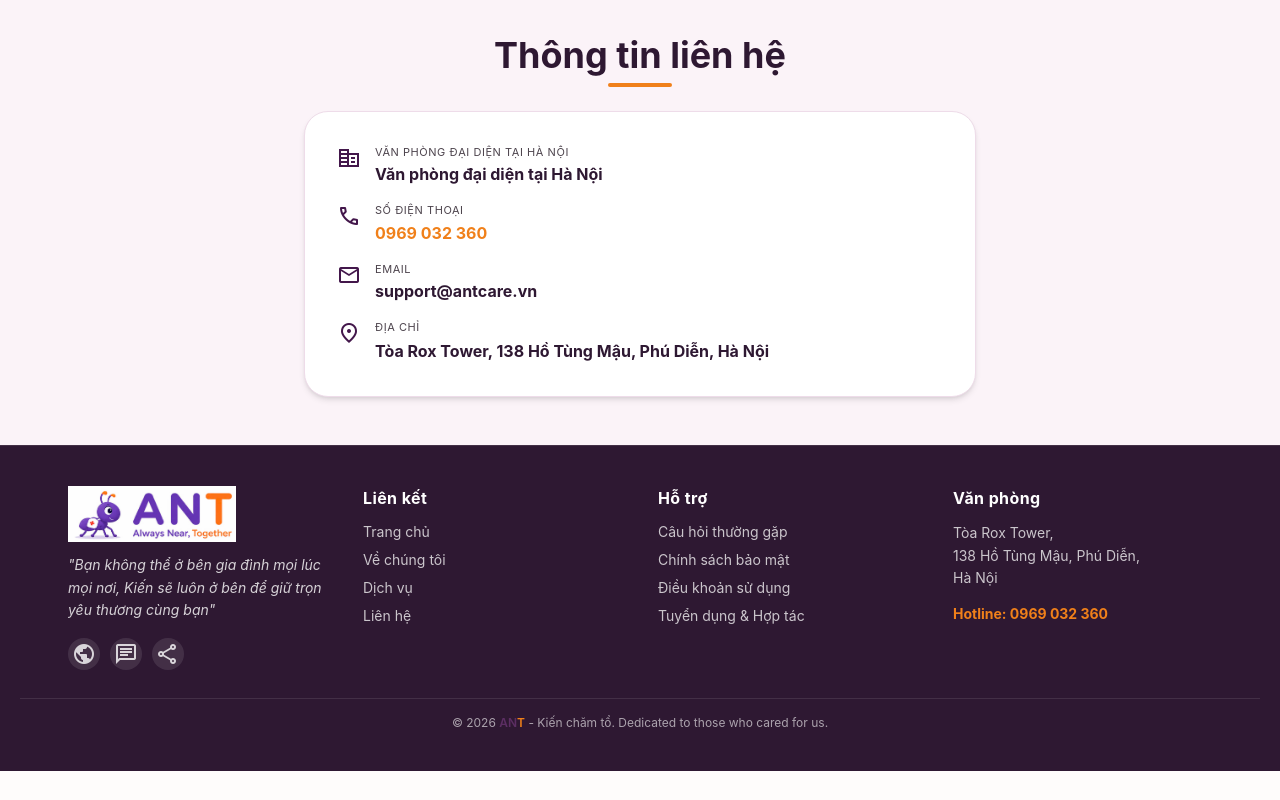
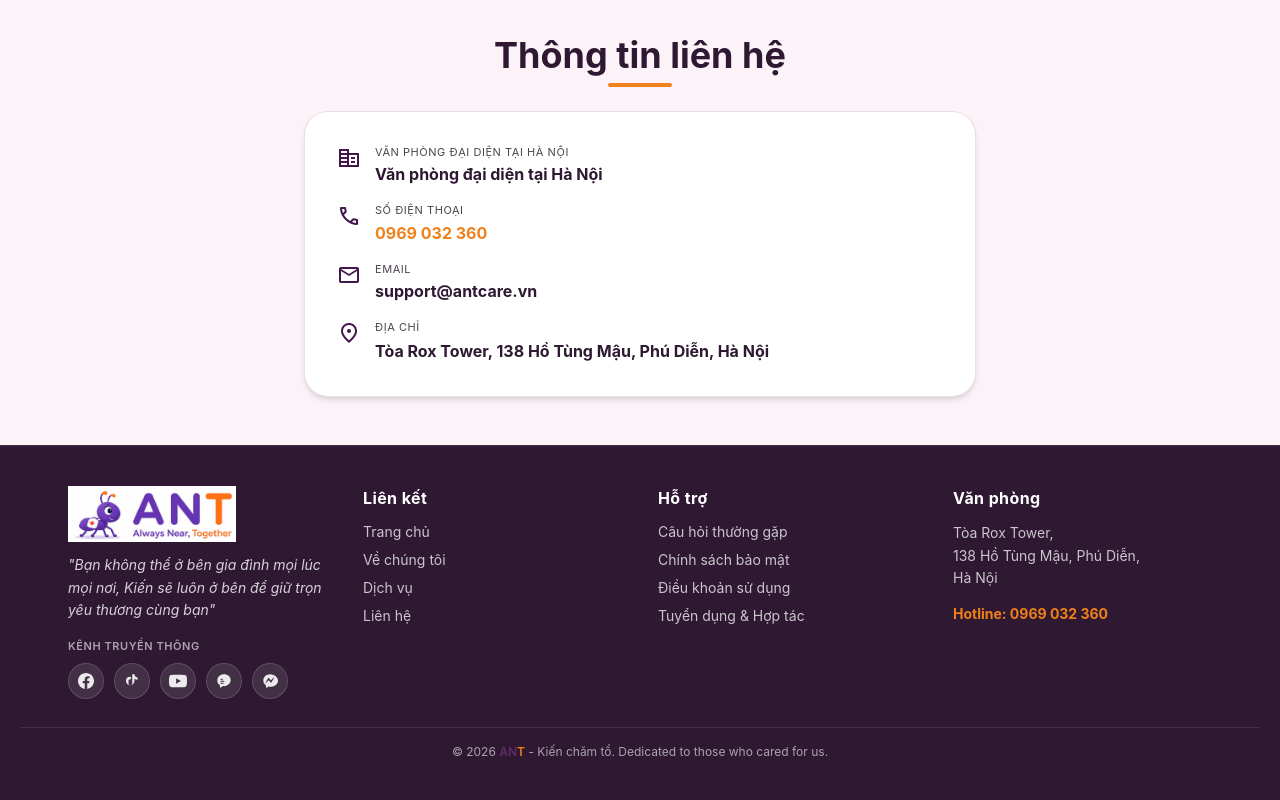
Before and after one commit to vpb-devfuture/antcare-landingpage, a React (Vite) app: page / in a window 1280 px wide. Shown: the part 7873-8673 px from the top of the page. Before the commit the page ends 8644 px from the top, so only its background shows below. Built offline with nearby package versions, Linux system fonts and the light colour scheme.

Commit message:
Add Facebook Fanpage, TikTok, YouTube, Zalo, and Messenger SVG icons to Footer

```diff
--- a/src/components/Footer.jsx
+++ b/src/components/Footer.jsx
@@ -19,10 +19,76 @@ const Footer = () => {
           <p className="text-xs sm:text-sm text-white/80 leading-relaxed font-normal italic">
             "{isEn ? 'You can\'t always be with your family, ANT will always be there to preserve love for you' : 'Bạn không thể ở bên gia đình mọi lúc mọi nơi, Kiến sẽ luôn ở bên để giữ trọn yêu thương cùng bạn'}"
           </p>
-          <div className="flex gap-2.5 pt-1">
-            <a className="w-8 h-8 rounded-full bg-white/10 flex items-center justify-center text-white/80 md:hover:bg-earth-orange-bright md:hover:text-white transition-colors" href={siteInfo.facebookPage} target="_blank" rel="noreferrer" title="Fanpage Facebook"><span className="material-symbols-outlined text-base">public</span></a>
-            <a className="w-8 h-8 rounded-full bg-white/10 flex items-center justify-center text-white/80 md:hover:bg-earth-orange-bright md:hover:text-white transition-colors" href={siteInfo.facebook} target="_blank" rel="noreferrer" title="Chat qua Messenger"><span className="material-symbols-outlined text-base">chat</span></a>
-            <a className="w-8 h-8 rounded-full bg-white/10 flex items-center justify-center text-white/80 md:hover:bg-earth-orange-bright md:hover:text-white transition-colors" href={siteInfo.zalo} target="_blank" rel="noreferrer" title="Chat qua Zalo"><span className="material-symbols-outlined text-base">share</span></a>
+          <div className="pt-1">
+            <span className="text-[11px] uppercase tracking-wider text-white/60 font-semibold block mb-2">
+              {isEn ? 'Social Channels' : 'Kênh truyền thông'}
+            </span>
+            <div className="flex items-center gap-2.5 flex-wrap">
+              {/* Facebook Fanpage */}
+              <a
+                className="w-9 h-9 rounded-full bg-white/10 border border-white/15 flex items-center justify-center text-white/90 hover:bg-[#1877F2] hover:border-[#1877F2] hover:scale-110 transition-all duration-300 shadow-xs"
+                href={siteInfo.facebookPage}
+                target="_blank"
+                rel="noreferrer"
+                title="Fanpage Facebook ANTCARE"
+              >
+                <svg className="w-4 h-4 fill-current" viewBox="0 0 24 24">
+                  <path d="M24 12.073c0-6.627-5.373-12-12-12s-12 5.373-12 12c0 5.99 4.388 10.954 10.125 11.854v-8.385H7.078v-3.47h3.047V9.43c0-3.007 1.792-4.669 4.533-4.669 1.312 0 2.686.235 2.686.235v2.953H15.83c-1.491 0-1.956.925-1.956 1.874v2.25h3.328l-.532 3.47h-2.796v8.385C19.612 23.027 24 18.062 24 12.073z"/>
+                </svg>
+              </a>
+
+              {/* TikTok */}
+              <a
+                className="w-9 h-9 rounded-full bg-white/10 border border-white/15 flex items-center justify-center text-white/90 hover:bg-black hover:border-white/40 hover:scale-110 transition-all duration-300 shadow-xs"
+                href={siteInfo.tiktok}
+                target="_blank"
+                rel="noreferrer"
+                title="Kênh TikTok ANTCARE"
+              >
+                <svg className="w-4 h-4 fill-current" viewBox="0 0 24 24">
+                  <path d="M19.59 6.69a4.83 4.83 0 0 1-3.77-4.25V2h-3.45v13.67a2.89 2.89 0 1 1-5.2-1.74 2.89 2.89 0 0 1 2.31-4.64 2.93 2.93 0 0 1 .88.13V5.86a6.84 6.84 0 0 0-1-.05A6.33 6.33 0 0 0 3 12a6.34 6.34 0 0 0 6.34 6.34 6.34 6.34 0 0 0 6.33-6.34V8.69a8.18 8.18 0 0 0 4.78 1.54V6.78a4.85 4.85 0 0 1-1.27-.09z"/>
+                </svg>
+              </a>
+
+              {/* YouTube */}
+              <a
+                className="w-9 h-9 rounded-full bg-white/10 border border-white/15 flex items-center justify-center text-white/90 hover:bg-[#FF0000] hover:border-[#FF0000] hover:scale-110 transition-all duration-300 shadow-xs"
+                href={siteInfo.youtube}
+                target="_blank"
+                rel="noreferrer"
+                title="Kênh YouTube ANTCARE"
+              >
+                <svg className="w-4.5 h-4.5 fill-current" viewBox="0 0 24 24">
+                  <path d="M23.498 6.186a3.016 3.016 0 0 0-2.122-2.136C19.505 3.545 12 3.545 12 3.545s-7.505 0-9.377.505A3.017 3.017 0 0 0 .502 6.186C0 8.07 0 12 0 12s0 3.93.502 5.814a3.016 3.016 0 0 0 2.122 2.136c1.871.505 9.376.505 9.376.505s7.505 0 9.377-.505a3.015 3.015 0 0 0 2.122-2.136C24 15.93 24 12 24 12s0-3.93-.502-5.814zM9.545 15.568V8.432L15.818 12l-6.273 3.568z"/>
+                </svg>
+              </a>
+
+              {/* Zalo */}
+              <a
+                className="w-9 h-9 rounded-full bg-white/10 border border-white/15 flex items-center justify-center text-white/90 hover:bg-[#0068FF] hover:border-[#0068FF] hover:scale-110 transition-all duration-300 shadow-xs"
+                href={siteInfo.zalo}
+                target="_blank"
+                rel="noreferrer"
+                title="Tư vấn qua Zalo"
+              >
+                <svg className="w-4 h-4 fill-current" viewBox="0 0 24 24">
+                  <path d="M12 2C6.477 2 2 6.075 2 11.1c0 2.875 1.45 5.438 3.738 7.15A.75.75 0 0 1 6 18.84v2.41a.75.75 0 0 0 1.2.6l2.75-2.06a.75.75 0 0 1 .45-.15c.53.05 1.06.08 1.6.08 5.523 0 10-4.075 10-9.1S17.523 2 12 2zm-4.75 6.5h2.5a.75.75 0 0 1 0 1.5h-2.5a.75.75 0 0 1 0-1.5zm0 3h4.5a.75.75 0 0 1 0 1.5h-4.5a.75.75 0 0 1 0-1.5zm0 3h3.5a.75.75 0 0 1 0 1.5h-3.5a.75.75 0 0 1 0-1.5z"/>
+                </svg>
+              </a>
+
+              {/* Messenger */}
+              <a
+                className="w-9 h-9 rounded-full bg-white/10 border border-white/15 flex items-center justify-center text-white/90 hover:bg-[#0084FF] hover:border-[#0084FF] hover:scale-110 transition-all duration-300 shadow-xs"
+                href={siteInfo.facebook}
+                target="_blank"
+                rel="noreferrer"
+                title="Chat qua Messenger"
+              >
+                <svg className="w-4 h-4 fill-current" viewBox="0 0 24 24">
+                  <path d="M12 2C6.477 2 2 6.145 2 11.258c0 2.91 1.442 5.508 3.705 7.214.195.147.315.378.315.62v2.302c0 .484.526.786.945.544l2.584-1.492c.162-.093.351-.129.535-.1 1.25.203 2.535.312 3.916.312 5.523 0 10-4.145 10-9.258S17.523 2 12 2zm1.093 12.146l-2.613-2.787a.75.75 0 0 0-1.077 0l-3.52 3.753c-.352.376-.891-.07-.63-.526l3.96-6.91a.75.75 0 0 1 1.077 0l2.613 2.787a.75.75 0 0 0 1.077 0l3.52-3.753c.352-.376.891.07.63.526l-3.96 6.91a.75.75 0 0 1-1.077 0z"/>
+                </svg>
+              </a>
+            </div>
           </div>
         </div>
 
--- a/src/config/siteInfo.json
+++ b/src/config/siteInfo.json
@@ -5,6 +5,8 @@
   "brandName": "ANT",
   "brandSlogan": "Kiến chăm tổ",
   "facebook": "https://m.me/61593117245344",
-  "facebookPage": "https://www.facebook.com/people/Antcare/61593117245344/",
+  "facebookPage": "https://www.facebook.com/profile.php?id=61593117245344",
+  "youtube": "https://studio.youtube.com/channel/UC4_4SQGKKARDcdCoVMA4lcA/videos/short?filter=%5B%5D&sort=%7B%22columnType%22%3A%22date%22%2C%22sortOrder%22%3A%22DESCENDING%22%7D",
+  "tiktok": "https://www.tiktok.com/@antcare_group",
   "zalo": "https://zalo.me/0969032360"
 }
```
